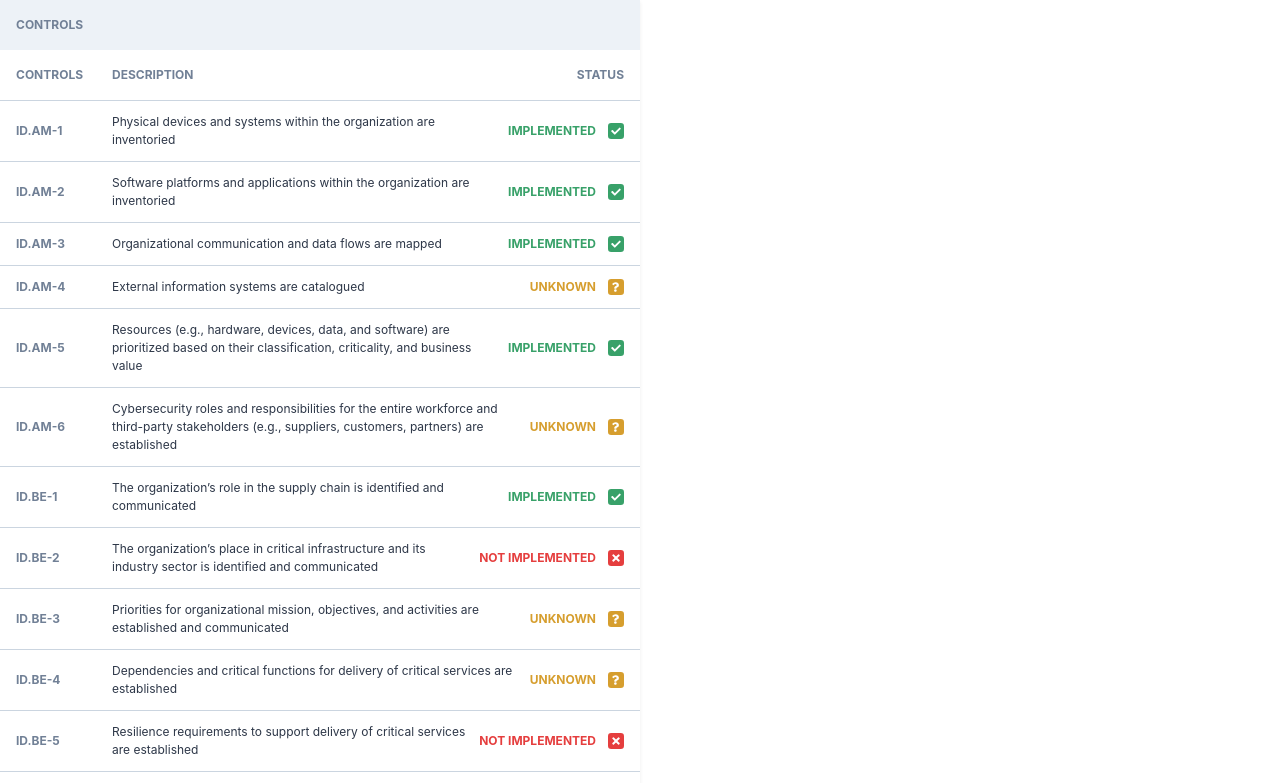
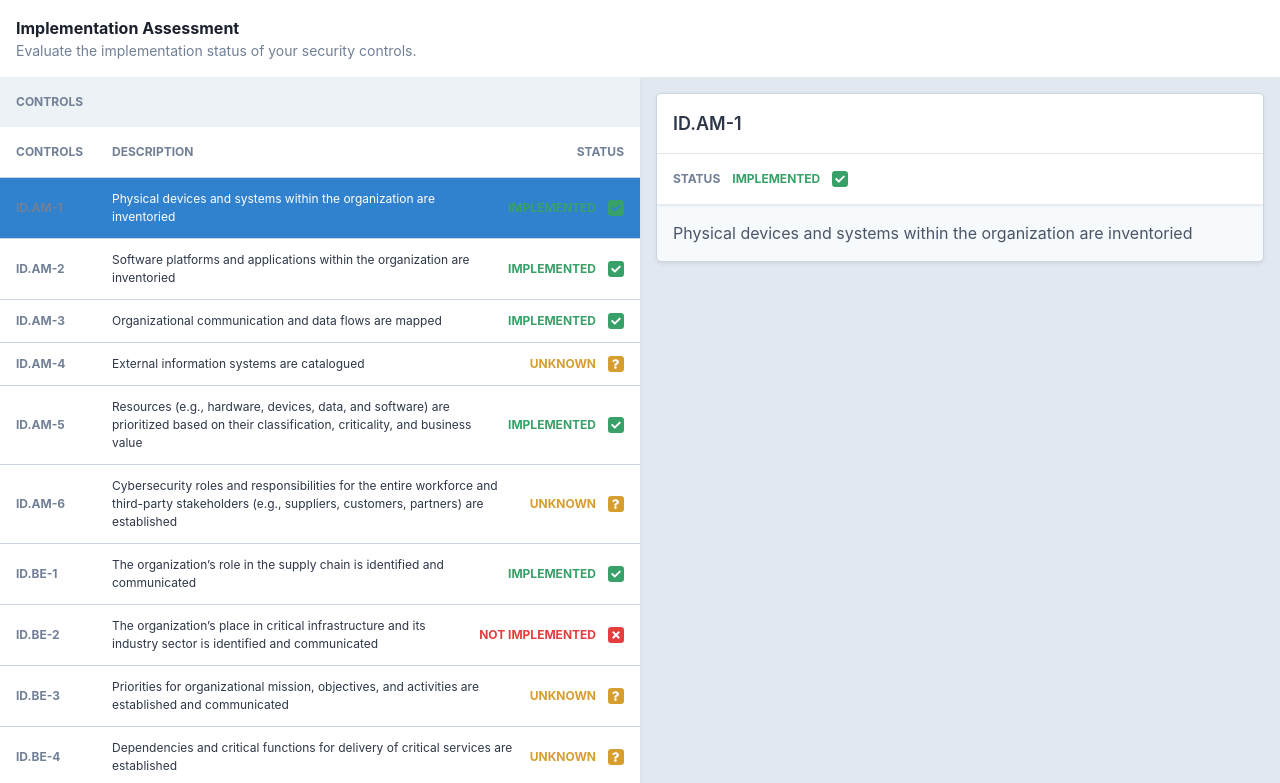
Before and after one commit to brianfryer/uxe-work-sample, a React (Create React App) app: page /controls/0 in a window 1280 px wide. Shown: the top 783 px of the page. Built offline with nearby package versions, Linux system fonts and the light colour scheme.

Commit message:
Giving location context to ControlList.

```diff
--- a/src/App.js
+++ b/src/App.js
@@ -2,8 +2,10 @@ import React, { Component } from 'react';
 import './App.css';
 import getControls from './api'
 import { Redirect, Route, BrowserRouter as Router } from 'react-router-dom'
+import Controls from './components/Controls';
 import ControlList from './components/ControlList';
 import ControlMain from './components/ControlMain';
+import PageHeader from './components/PageHeader';
 
 class App extends Component {
   state = {
@@ -22,19 +24,29 @@ class App extends Component {
     return (
       <Router>
         <div className="App">
-          { controls &&
-            <>
-              <ControlList controls={controls} />
 
-              <Route exact path='/'render={() => (
+          <PageHeader
+            heading="Implementation Assessment"
+            subheading="Evaluate the implementation status of your security controls."
+          />
+
+          {controls &&
+            <Controls>
+
+              <Route exact path='/' render={() => (
                 <Redirect to={{ pathname: `/controls/${controls[0].id}` }} />
               )} />
 
               <Route path='/controls/:controlId' render={({ match }) => (
-                <ControlMain control={controls.find(c => c.id.toString() === match.params.controlId)} />
+                <>
+                  <ControlList controls={controls} location={match.params.controlId} />
+                  <ControlMain control={controls.find(c => c.id.toString() === match.params.controlId)} />
+                </>
               )} />
-            </>
+
+            </Controls>
           }
+
         </div>
       </Router>
     );
```
